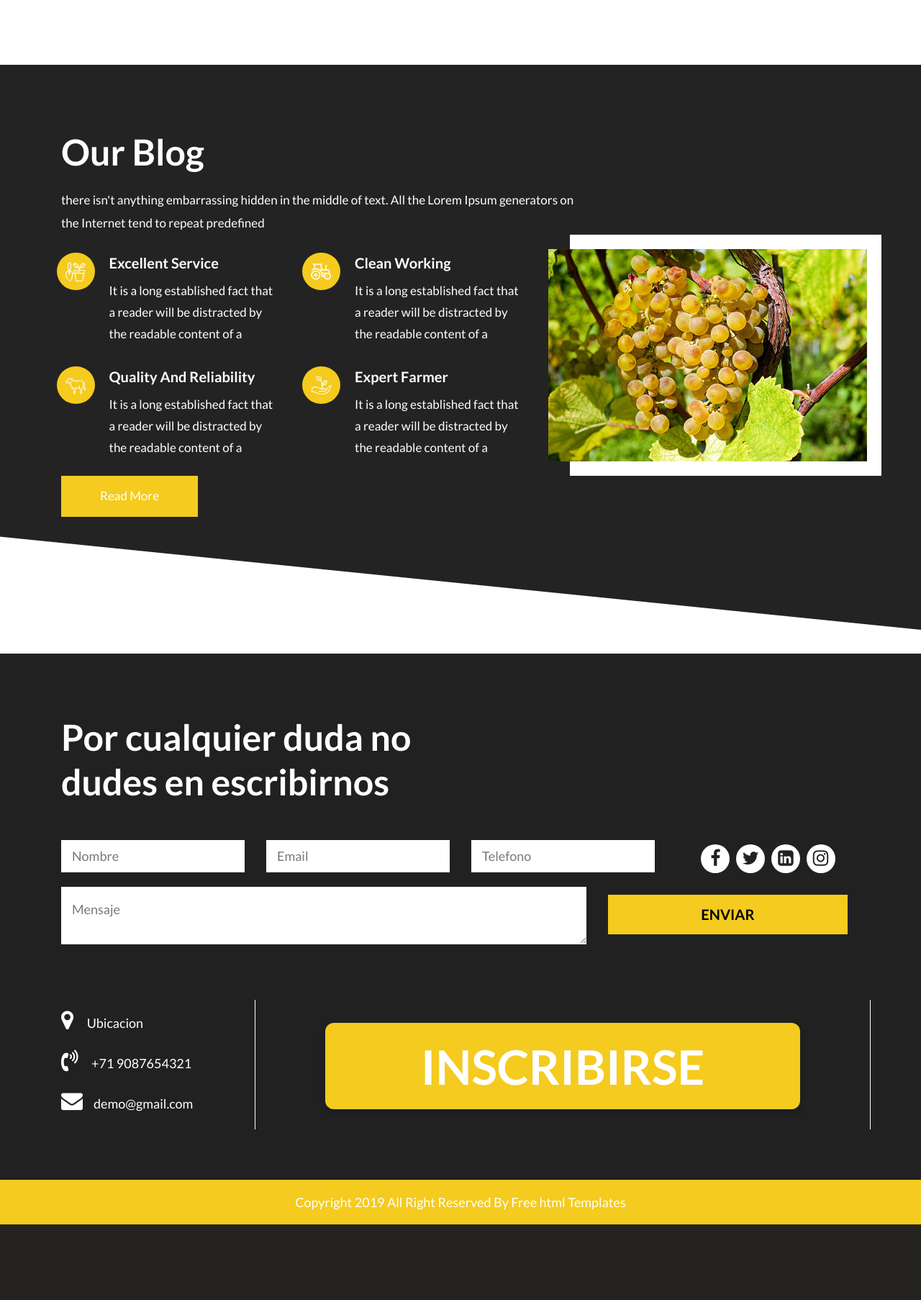
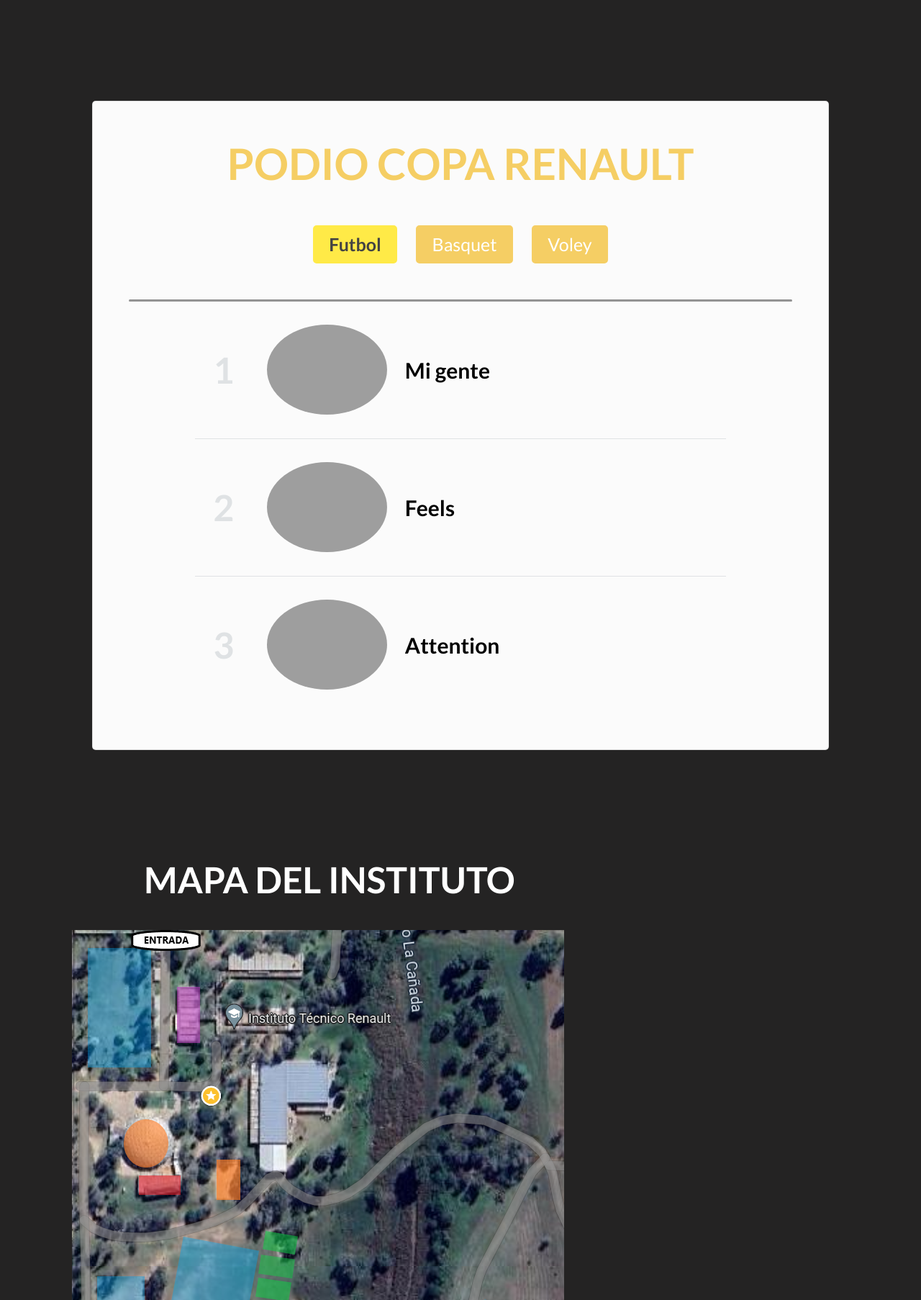
Before and after one commit to TomasCipriano-66/La-champion, a Flask app: page /partidos in a window 1280 px wide. Shown: the part 114-1920 px from the top of the page at 72% size. Before the commit the page ends 1815 px from the top, so only its background shows below. Run offline with Flask 3, Linux system fonts and the light colour scheme; some libraries are stand-ins or nearby versions; grey boxes are pictures that could not be loaded.

Commit message:
podio y mapa listos

```diff
--- a/app.py
+++ b/app.py
@@ -14,5 +14,9 @@
 def contacto():
     return render_template('contact.html')
 
+@app.route('/inscripcion')
+def inscripcion():
+    return render_template('inscripcion.html')
+
 if __name__ == '__main__':
     app.run(debug=True)
--- a/static/css/style.css
+++ b/static/css/style.css
@@ -5,6 +5,7 @@
 @import url("https://fonts.googleapis.com/css?family=Rajdhani:300,400,500,600,700");
 @import url("https://fonts.googleapis.com/css?family=Poppins:100,100i,200,200i,300,300i,400,400i,500,500i,600,600i,700,700i,800,800i,900,900i");
 @import url("https://fonts.googleapis.com/css?family=Lato:300,400,700,900&display=swap");
+@import url("https://fonts.googleapis.com/css?family=Roboto:400,700");
 
 /*****---------------------------------------- 1) font-family: 'Rajdhani', sans-serif;
  2) font-family: 'Poppins', sans-serif;
@@ -552,24 +553,12 @@
 /** choose  section **/
 
 .choose {
-    margin-top: 90px;
     background-color: #242323;
     padding: 90px 0 190px 0;
     position: relative;
 }
 
-.choose::after {
-    position: absolute;
-    content: "";
-    bottom: 0;
-    left: 0px;
-    width: 100%;
-    height: 195px;
-    background: url(../images/choose_bottom_cross.png);
-    background-repeat: no-repeat;
-    display: block;
-    background-position: center center;
-}
+
 
 .choose .titlepage {
     text-align: left;
@@ -584,7 +573,6 @@
     color: #fff;
     display: block;
     font-size: 17px;
-    padding-top: 20px;
     line-height: 32px;
 }
 
@@ -1037,3 +1025,140 @@
     box-shadow: 0 5px #666; /* Sombra al hacer clic */
     transform: translateY(4px); /* Movimiento hacia abajo al hacer clic */
 }
+
+/* Card */
+.card {
+    display: block;
+    width: 80%;
+    margin: 50px auto; /* Centers the card horizontally */
+    background-color: #fbfbfb; /* White color */
+    padding: 50px;
+    border-radius: 5px;
+}
+
+/* Title */
+.title_podium {
+    text-align: center;
+
+    h1 {
+        color: #f5ce64; /* Yellow color */
+        font-size: 60px;
+        font-weight: 700;
+        margin-bottom: 0;
+    }
+}
+
+/* Ranking */
+.box {
+    display: block;
+    width: 80%;
+    height: 150px; /* SizeH */
+    margin: 20px auto;
+}
+
+/* Number */
+.number {
+    float: left;
+    font-weight: bold;
+    font-size: 50px;
+    width: 50px;
+    height: 150px; /* SizeH */
+    line-height: 150px; /* SizeH */
+    color: #dfe2e4; /* Gray color */
+    margin-right: 25px;
+    margin-left: 25px;
+}
+
+/* Cover */
+.cover {
+    float: left;
+    height: 150px; /* SizeH */
+    margin-right: 25px;
+    padding-top: 12px;
+
+    img {
+        height: 125px;
+        border-radius: 100%;
+    }
+}
+
+/* Name */
+.name {
+    float: left;
+    height: 150px; /* SizeH */
+    line-height: 150px; /* SizeH */
+    font-size: 30px;
+    font-weight: bold;
+    color: black;
+}
+
+
+
+/* Separator */
+.separator {
+    width: 80%;
+    height: 1px;
+    margin: auto;
+    background-color: #dfe2e4; /* Gray color */
+}
+
+/* :hover */
+.box:hover {
+    box-shadow: 1px 1px 40px 0px #dfe2e4; /* Gray color */
+
+    .number {
+        color: #f5ce64; /* Yellow color */
+    }
+
+    span {
+        color: #f5ce64; /* Yellow color */
+    }
+}
+
+
+.buttons_categories {
+    margin-top: 40px;
+    margin-bottom: 50px;
+    text-align: center;
+
+}
+
+.buttons_categories button {
+    margin: 0 12px;
+    padding: 10px 20px;
+    font-size: 25px;
+    background-color: #f5ce64;
+    color: white;
+    border: 2px solid #f5ce64;
+    border-radius: 5px;
+    cursor: pointer;
+    transition: background-color 0.3s, color 0.3s, border-color 0.3s;
+    display: inline-block; /* Para que los botones se dimensionen según su contenido */
+}
+
+.buttons_categories button:hover {
+    background-color: #e7bf4f;
+    border-color: #e7bf4f;
+}
+
+.buttons_categories button.active {
+    background-color: #ffea47; /* Color de fondo cuando está activo */
+    border-color: #ffea47; /* Color del borde cuando está activo */
+    color: #434343;
+    font-weight: bold;
+}
+
+
+hr{
+    height: 3px;
+    background-color: #979797;
+    border-radius: 2px;
+}
+
+.title_map{
+    color: #fff;
+    padding-top: 100px;
+    margin-left: 200px;
+    font-size: 50px;
+    font-weight: bold;
+}
--- /dev/null
+++ b/static/js/script.js
@@ -0,0 +1,81 @@
+function mostrarPodio(opcion) {
+    var contenido = 'opcion1';
+    if (opcion === 'opcion1') {
+        contenido = `
+            <div class="box">
+                <div class="number">1</div>
+                <div class="cover"><img src="https://m.media-amazon.com/images/I/91-kmdlsEsL._SS500_.jpg" alt="01"></div>
+                <div class="name"><span>Mi gente</span></div>
+            </div>
+            <div class="separator"></div>
+            <div class="box">
+                <div class="number">2</div>
+                <div class="cover"><img src="http://bit.ly/2vlCeWf" alt="02"></div>
+                <div class="name"><span>Feels</span></div>
+            </div>
+            <div class="separator"></div>
+            <div class="box">
+                <div class="number">3</div>
+                <div class="cover"><img src="http://bit.ly/2vlRum1" alt="03"></div>
+                <div class="name"><span>Attention</span></div>
+            </div>`;
+    } else if (opcion === 'opcion2') {
+        contenido = `
+            <div class="box">
+                <div class="number">1</div>
+                <div class="cover"><img src="static/images/fotomati.png" alt="04"></div>
+                <div class="name"><span>New Song 1</span></div>
+            </div>
+            <div class="separator"></div>
+            <div class="box">
+                <div class="number">2</div>
+                <div class="cover"><img src="static/images/fotomati.png" alt="05"></div>
+                <div class="name"><span>New Song 2</span></div>
+            </div>
+            <div class="separator"></div>
+            <div class="box">
+                <div class="number">3</div>
+                <div class="cover"><img src="static/images/fotomati.png" alt="06"></div>
+                <div class="name"><span>New Song 3</span></div>
+            </div>`;
+    } else if (opcion === 'opcion3') {
+        contenido = `
+            <div class="box">
+                <div class="number">1</div>
+                <div class="cover"><img src="static/images/fotomati.png" alt="07"></div>
+                <div class="name"><span>Another Song 1</span></div>
+            </div>
+            <div class="separator"></div>
+            <div class="box">
+                <div class="number">2</div>
+                <div class="cover"><img src="static/images/fotomati.png" alt="08"></div>
+                <div class="name"><span>Another Song 2</span></div>
+            </div>
+            <div class="separator"></div>
+            <div class="box">
+                <div class="number">3</div>
+                <div class="cover"><img src="static/images/fotomati.png" alt="09"></div>
+                <div class="name"><span>Another Song 3</span></div>
+            </div>`;
+    }
+    document.getElementById('podio').innerHTML = contenido;
+}
+
+
+document.addEventListener("DOMContentLoaded", function() {
+    // Obtener todos los botones dentro del contenedor .buttons_categories
+    var buttons = document.querySelectorAll(".buttons_categories button");
+
+    // Iterar sobre cada botón para agregar el evento click
+    buttons.forEach(function(button) {
+        button.addEventListener("click", function() {
+            // Remover la clase 'active' de todos los botones
+            buttons.forEach(function(btn) {
+                btn.classList.remove("active");
+            });
+
+            // Agregar la clase 'active' al botón actual
+            this.classList.add("active");
+        });
+    });
+});
--- a/templates/base.html
+++ b/templates/base.html
@@ -145,7 +145,7 @@
                     </div>
                     <div class="col-md-9 border_right">
                         <ul class="location_icon">
-                            <a id="decorated-button" class="nav-link" href="{{ url_for('home') }}">INSCRIBIRSE</a>
+                            <a id="decorated-button" class="nav-link" href="{{ url_for('inscripcion') }}">INSCRIBIRSE</a>
                         </ul>
                     </div>
                 </div>
--- a/templates/partidos.html
+++ b/templates/partidos.html
@@ -5,88 +5,64 @@
 {% endblock %}
 
 {% block content %}
-<!-- Aquí se coloca el contenido específico de la página de inicio -->
-<!-- choose  section -->
 <div class="choose ">
-   <div class="container">
-      <div class="row">
-         <div class="col-md-8">
-            <div class="titlepage">
-               <h2>Our Blog</h2>
-               <p>there isn't anything embarrassing hidden in the middle of text. All the Lorem Ipsum generators on
-                  the Internet tend to repeat predefined </p>
-            </div>
+   <div class="card">
+      <div class="title_podium">
+         <h1>PODIO COPA RENAULT</h1>
+      </div>
+
+      <!-- Buttons -->
+      <div class="buttons_categories">
+         <button onclick="mostrarPodio('opcion1')" class="active" >Futbol</button>
+         <button onclick="mostrarPodio('opcion2')">Basquet</button>
+         <button onclick="mostrarPodio('opcion3')">Voley</button>
+      </div>
+      <hr>
+      <!-- Podio -->
+      <div id="podio">
+         <!-- Rancking -->
+         <div class="box"> <!-- #01 -->
+            <!-- Number -->
+            <div class="number">1</div>
+            <!-- Cover -->
+            <div class="cover"><img src="https://m.media-amazon.com/images/I/91-kmdlsEsL._SS500_.jpg" alt="01"></div>
+            <!-- Name -->
+            <div class="name"><span>Mi gente</span></div>
+         </div>
+
+         <!-- Separator -->
+         <div class="separator"></div>
+
+         <div class="box"> <!-- #02 -->
+            <!-- Number -->
+            <div class="number">2</div>
+            <!-- Cover -->
+            <div class="cover"><img src="http://bit.ly/2vlCeWf" alt="02"></div>
+            <!-- Name -->
+            <div class="name"><span>Feels</span></div>
+         </div>
+
+         <!-- Separator -->
+         <div class="separator"></div>
+
+         <div class="box"> <!-- #03 -->
+            <!-- Number -->
+            <div class="number">3</div>
+            <!-- Cover -->
+            <div class="cover"><img src="http://bit.ly/2vlRum1" alt="03"></div>
+            <!-- Name -->
+            <div class="name"><span>Attention</span></div>
          </div>
       </div>
    </div>
-   <div class="container-fluid">
-      <div class="row d_flex">
-         <div class="col-xl-7 col-lg-7 col-md-12 col-sm-12">
-            <div class="padding_with">
-               <div class="row">
-                  <div class="col-md-6 padding_bottom">
-                     <div class="choose_box">
-                        <i><img src="static/images/icon1.png" alt="#" /></i>
-                        <div class="choose_text">
-                           <h3>Excellent Service</h3>
-                           <p>It is a long established fact that a reader will be distracted by the readable
-                              content
-                              of a</p>
-                        </div>
-                     </div>
-                  </div>
-                  <div class="col-md-6 padding_bottom">
-                     <div class="choose_box">
-                        <i><img src="static/images/icon2.png" alt="#" /></i>
-                        <div class="choose_text">
-                           <h3>Clean Working</h3>
-                           <p>It is a long established fact that a reader will be distracted by the readable
-                              content
-                              of a</p>
-                        </div>
-                     </div>
-                  </div>
-                  <div class="col-md-6 padding_bottom2">
-                     <div class="choose_box">
-                        <i><img src="static/images/icon3.png" alt="#" /></i>
-                        <div class="choose_text">
-                           <h3>Quality And Reliability</h3>
-                           <p>It is a long established fact that a reader will be distracted by the readable
-                              content
-                              of a</p>
-                        </div>
-                     </div>
-                  </div>
-                  <div class="col-md-6">
-                     <div class="choose_box">
-                        <i><img src="static/images/icon4.png" alt="#" /></i>
-                        <div class="choose_text">
-                           <h3>Expert Farmer</h3>
-                           <p>It is a long established fact that a reader will be distracted by the readable
-                              content
-                              of a</p>
-                        </div>
-                     </div>
-                  </div>
-               </div>
 
-            </div>
-         </div>
-         <div class="col-xl-5 col-lg-5 col-md-12 col-sm-12">
-            <div class="choose_img">
-               <figure><img src="static/images/food.jpg" alt="#" /></figure>
-            </div>
-         </div>
-      </div>
-   </div>
-   <div class="container">
-      <div class="row">
-         <div class="col-md-5">
-            <a class="read_more" href="#">Read More</a>
-         </div>
-      </div>
-   </div>
+   <h2 class="title_map">MAPA DEL INSTITUTO</h2>
+   <i><img src="static/images/instituto.png" alt="#" style="margin-left: 100px; margin-top: 30px;"/>
+
 </div>
 </div>
+
+   <!-- extra script -->
+   <script src="static/js/script.js"></script>
 <!-- end choose  section -->
 {% endblock %}
```
Also changed, not shown: templates/inscripcion.html (added, +66 -0 lines), static/images/Sports-Background.png (added), static/images/fotomati.png (added), static/images/instituto.png (added). Lines whose indentation alone changed are shown as unchanged.
